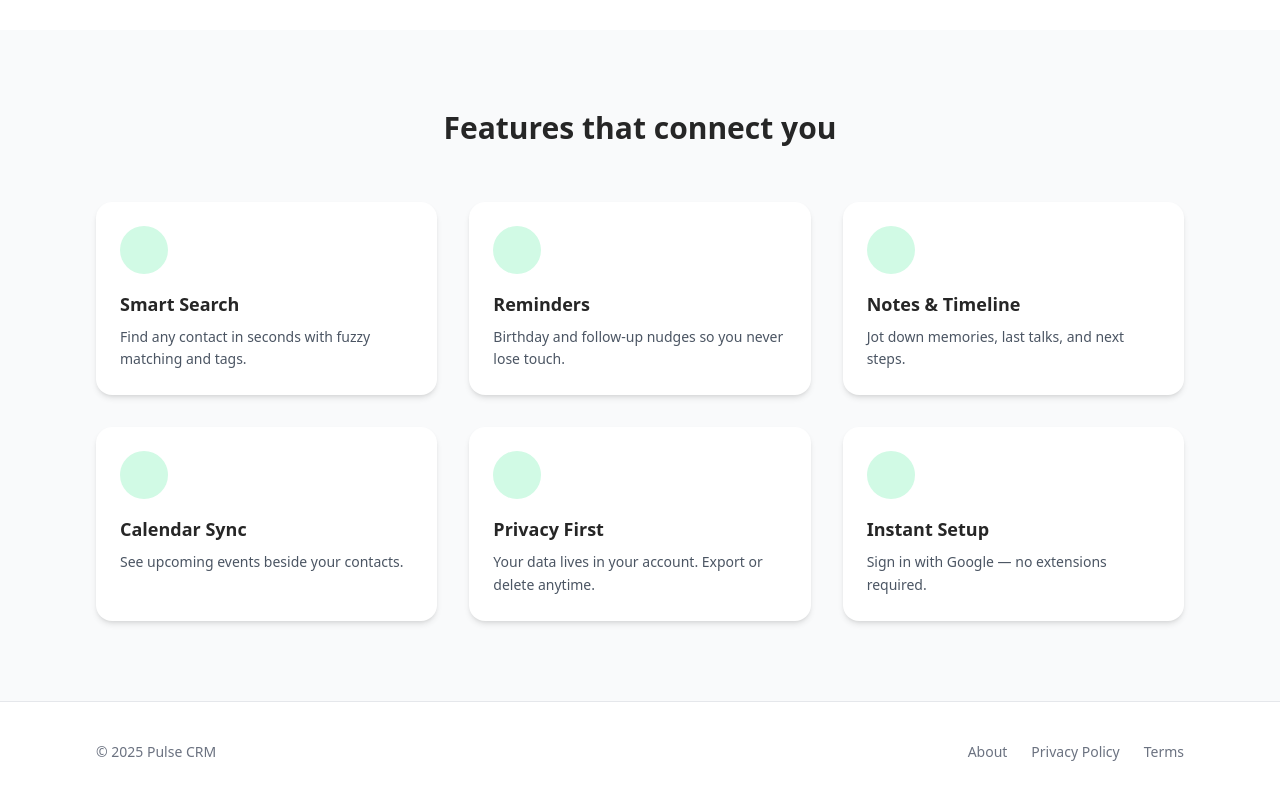
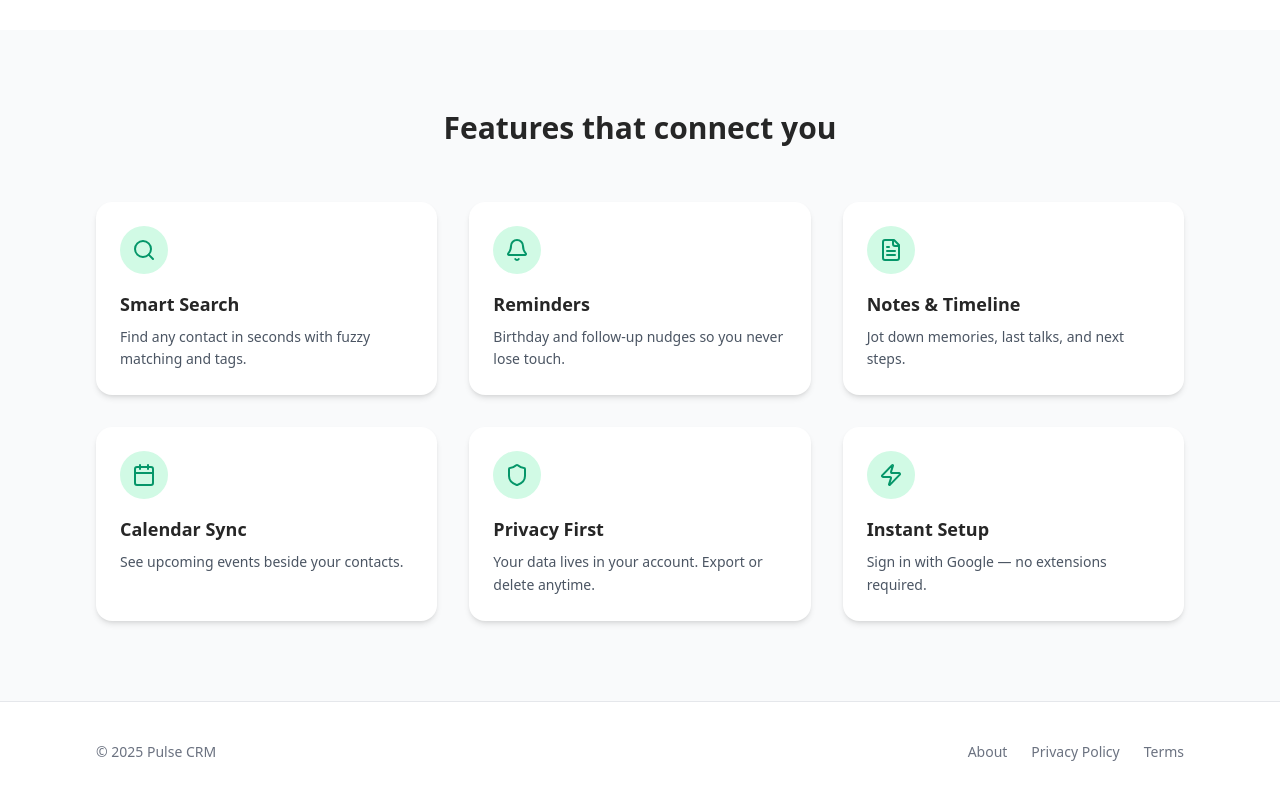
Before and after one commit to gittyvas/Pulse-rep, a React (Vite) app: page / in a window 1280 px wide. Shown: the part 1054-1854 px from the top of the page. Built offline with nearby package versions, Linux system fonts and the light colour scheme.

Commit message:
Update Home.jsx to use lucide-react icons and fix layout

```diff
--- a/package.json
+++ b/package.json
@@ -9,6 +9,7 @@
   "dependencies": {
     "express": "^5.1.0",
     "framer-motion": "^12.20.1",
+    "lucide-react": "^0.523.0",
     "react": "^18.2.0",
     "react-dom": "^18.2.0",
     "react-router-dom": "^6.22.3"
--- a/src/pages/Home.jsx
+++ b/src/pages/Home.jsx
@@ -1,6 +1,6 @@
 import { motion } from "framer-motion";
 import { Button } from "@/components/ui/button";
-import { LucideIcon } from "lucide-react";
+import { Search, Bell, FileText, Calendar, Shield, Zap } from 'lucide-react';
 
 export default function Home({ onLogin }) {
   return (
@@ -68,16 +68,16 @@ export default function Home({ onLogin }) {
         <h2 className="text-3xl font-bold text-center mb-14">Features that connect you</h2>
         <div className="grid gap-8 md:grid-cols-2 lg:grid-cols-3">
           {[
-            { title: "Smart Search", desc: "Find any contact in seconds with fuzzy matching and tags.", icon: "search" },
-            { title: "Reminders", desc: "Birthday and follow‑up nudges so you never lose touch.", icon: "bell" },
-            { title: "Notes & Timeline", desc: "Jot down memories, last talks, and next steps.", icon: "file-text" },
-            { title: "Calendar Sync", desc: "See upcoming events beside your contacts.", icon: "calendar" },
-            { title: "Privacy First", desc: "Your data lives in your account. Export or delete anytime.", icon: "shield" },
-            { title: "Instant Setup", desc: "Sign in with Google — no extensions required.", icon: "zap" },
+            { title: "Smart Search", desc: "Find any contact in seconds with fuzzy matching and tags.", icon: <Search className="w-6 h-6 text-emerald-600" /> },
+            { title: "Reminders", desc: "Birthday and follow‑up nudges so you never lose touch.", icon: <Bell className="w-6 h-6 text-emerald-600" /> },
+            { title: "Notes & Timeline", desc: "Jot down memories, last talks, and next steps.", icon: <FileText className="w-6 h-6 text-emerald-600" /> },
+            { title: "Calendar Sync", desc: "See upcoming events beside your contacts.", icon: <Calendar className="w-6 h-6 text-emerald-600" /> },
+            { title: "Privacy First", desc: "Your data lives in your account. Export or delete anytime.", icon: <Shield className="w-6 h-6 text-emerald-600" /> },
+            { title: "Instant Setup", desc: "Sign in with Google — no extensions required.", icon: <Zap className="w-6 h-6 text-emerald-600" /> },
           ].map(({ title, desc, icon }) => (
             <div key={title} className="p-6 bg-white rounded-2xl shadow-md hover:shadow-lg transition">
               <div className="w-12 h-12 mb-4 flex items-center justify-center rounded-full bg-emerald-100">
-                <i className={`lucide lucide-${icon} text-emerald-600 text-xl`} />
+                {icon}
               </div>
               <h3 className="font-semibold text-lg mb-2">{title}</h3>
               <p className="text-sm text-gray-600 leading-relaxed">{desc}</p>
```
Also changed, not shown: 2 other files (tests, documents, lock files or other folders).
